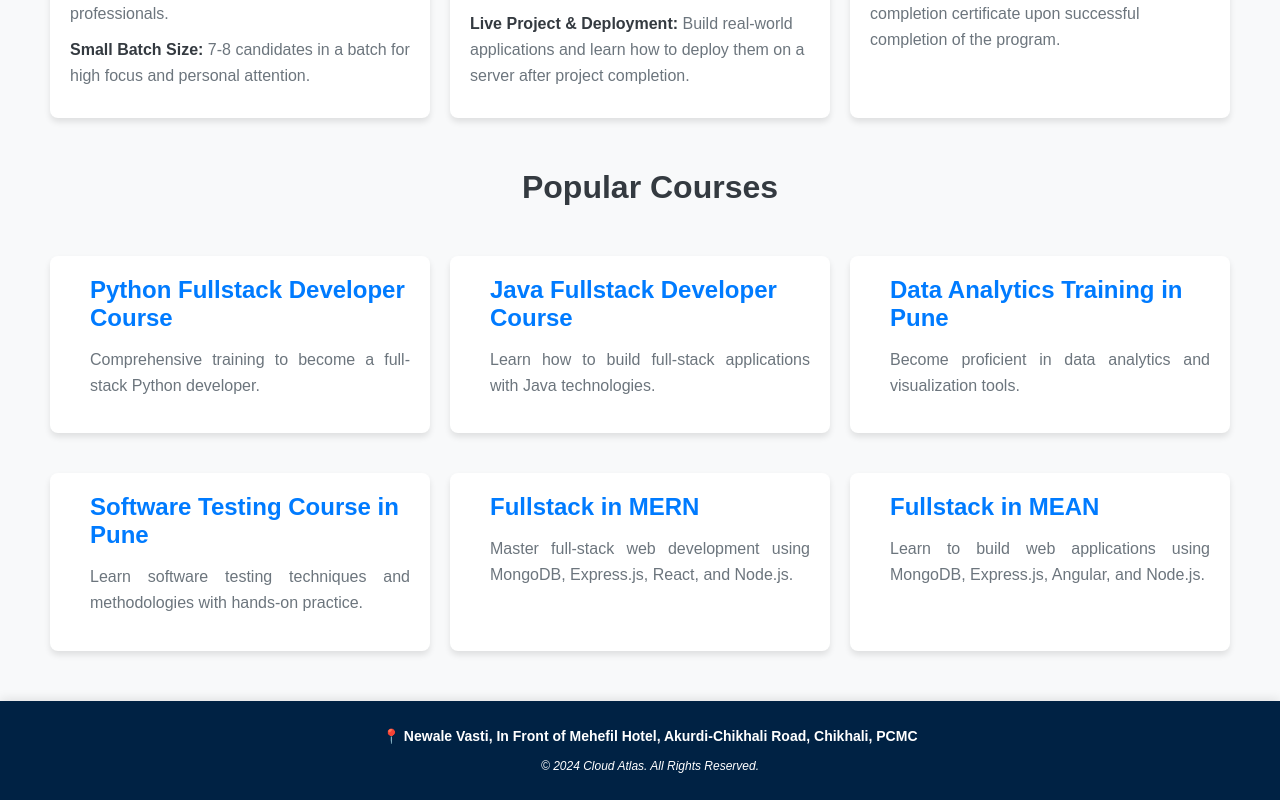
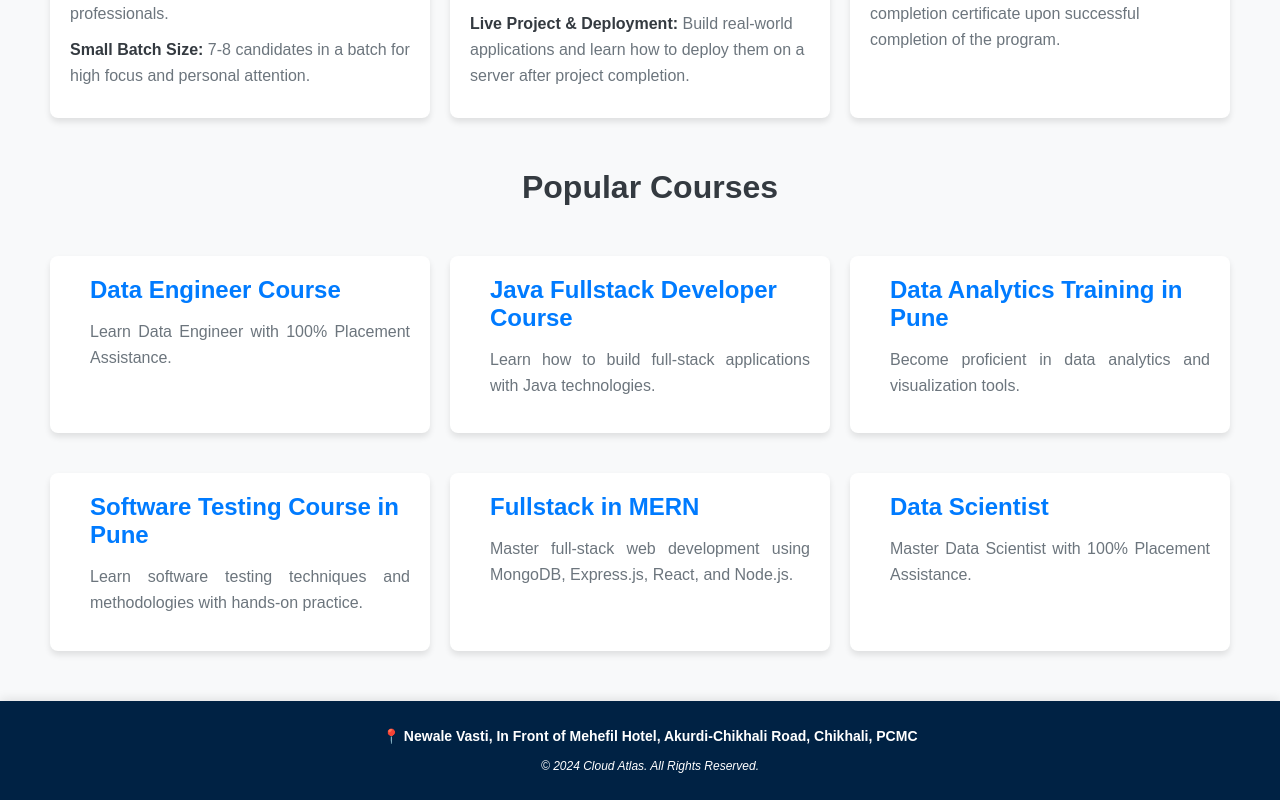
Before and after one commit to himeshlohana/CloudAtlas, a React (Create React App) app: page / in a window 1280 px wide. Shown: the part 3067-3867 px from the top of the page. Built offline with nearby package versions, Linux system fonts and the light colour scheme.

Commit message:
Update PoluparCourses.js

```diff
--- a/src/PoluparCourses.js
+++ b/src/PoluparCourses.js
@@ -9,8 +9,8 @@ const PoluparCourses = () => {
 
     <div class="courses-list">
       <div class="course-card">
-        <h3>Python Fullstack Developer Course</h3>
-        <p>Comprehensive training to become a full-stack Python developer.</p>
+        <h3>Data Engineer Course</h3>
+        <p>Learn Data Engineer with 100% Placement Assistance.</p>
       </div>
 
       <div class="course-card">
@@ -34,8 +34,8 @@ const PoluparCourses = () => {
       </div>
 
       <div class="course-card">
-        <h3>Fullstack in MEAN</h3>
-        <p>Learn to build web applications using MongoDB, Express.js, Angular, and Node.js.</p>
+        <h3>Data Scientist</h3>
+        <p>Master Data Scientist with 100% Placement Assistance.</p>
       </div>
     </div>
   </div>
```
